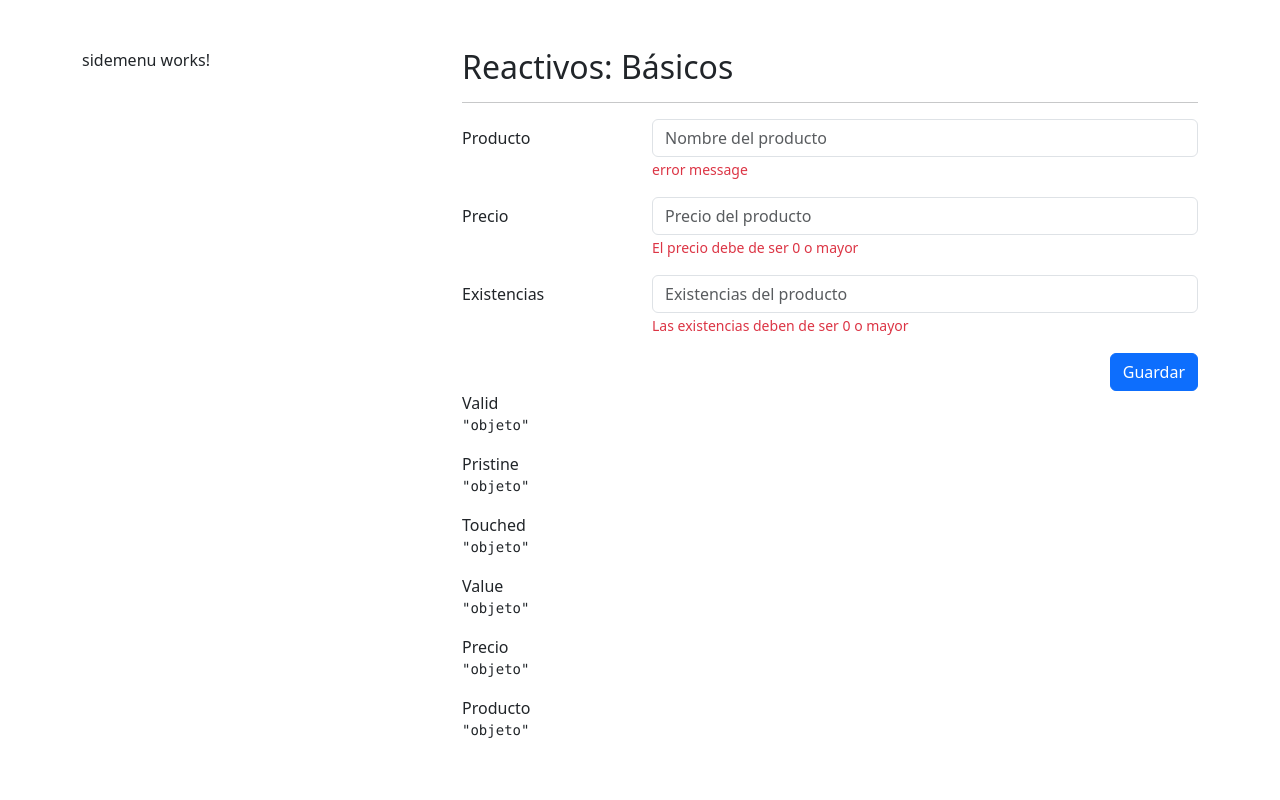
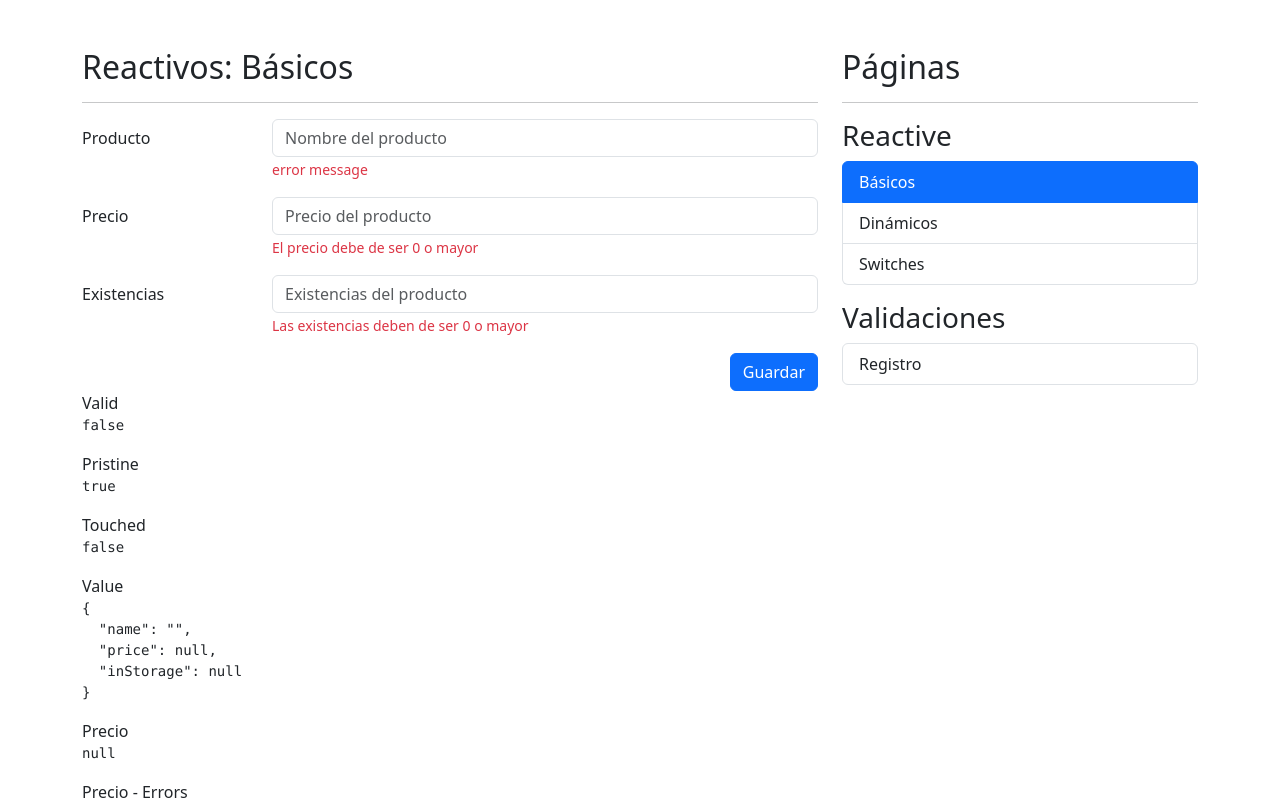
Before and after one commit to aws108/06--formulariosApp, an Angular app: page /reactive/basic in a window 1280 px wide. Shown: the top 800 px of the page. Built offline with nearby package versions, Linux system fonts and the light colour scheme.

Commit message:
Formularios reactivos y validaciones

```diff
--- a/src/app/app.component.html
+++ b/src/app/app.component.html
@@ -1,8 +1,8 @@
 <div class="row mt-5">
-    <div class="col-4">
-        <app-sidemenu></app-sidemenu>
-    </div>
     <div class="col">
         <router-outlet></router-outlet>
     </div>
+    <div class="col-12 col-sm-4">
+        <shared-sidemenu></shared-sidemenu>
+    </div>
 </div>
--- a/src/app/reactive/pages/basic-page/basic-page.component.html
+++ b/src/app/reactive/pages/basic-page/basic-page.component.html
@@ -4,16 +4,14 @@
 <div class="row">
     <div class="col">
 
-        <form autocomplete="off">
+        <form [formGroup]="myForm" (ngSubmit)="onSave()" autocomplete="off"> <!--1-->
 
             <!-- Campo de producto -->
             <div class="mb-3 row">
                 <label class="col-sm-3 col-form-label">Producto</label>
                 <div class="col-sm-9">
 
-                    <input type="text"
-                           class="form-control"
-                           placeholder="Nombre del producto">
+                    <input type="text" class="form-control" formControlName="name" placeholder="Nombre del producto"/>
 
                     <span class="form-text text-danger">
                         <!-- Debe de ser de 3 letras -->
@@ -26,9 +24,7 @@
             <div class="mb-3 row">
                 <label class="col-sm-3 col-form-label">Precio</label>
                 <div class="col-sm-9">
-                    <input type="number"
-                           class="form-control"
-                           placeholder="Precio del producto">
+                    <input type="number" class="form-control" formControlName="price" placeholder="Precio del producto">
                     <span class="form-text text-danger">
                         El precio debe de ser 0 o mayor
                     </span>
@@ -39,9 +35,7 @@
             <div class="mb-3 row">
                 <label class="col-sm-3 col-form-label">Existencias</label>
                 <div class="col-sm-9">
-                    <input type="number"
-                           class="form-control"
-                           placeholder="Existencias del producto">
+                    <input type="number" class="form-control" formControlName="inStorage" placeholder="Existencias del producto">
 
                     <span class="form-text text-danger">
                          Las existencias deben de ser 0 o mayor
@@ -73,21 +67,36 @@
     <div class="col">
 
         <span>Valid</span>
-        <pre>{{ 'objeto' | json }}</pre>
+        <pre>{{ myForm.valid | json }}</pre>
 
-        <span>Pristine</span>
-        <pre>{{ 'objeto' | json }}</pre>
+        <span>Pristine</span> <!--2-->
+        <pre>{{ myForm.pristine | json }}</pre>
 
         <span>Touched</span>
-        <pre>{{ 'objeto' | json }}</pre>
+        <pre>{{ myForm.touched | json }}</pre>
 
         <span>Value</span>
-        <pre>{{ 'objeto' | json }}</pre>
+        <pre>{{ myForm.value | json }}</pre>
 
         <span>Precio</span>
-        <pre>{{ 'objeto' | json }}</pre>
+        <pre>{{ myForm.controls['price'].value | json }}</pre> <!--Mostrará el valor del precio-->
+
+        <span>Precio - Errors</span>
+        <pre>{{ myForm.controls['price'].errors | json }}</pre>
 
         <span>Producto</span>
-        <pre>{{ 'objeto' | json }}</pre>
+        <pre>{{ myForm.controls['name'].value | json }}</pre>
+
+        <span>Producto - Errors</span>
+        <pre>{{ myForm.controls['name'].errors | json }}</pre>
     </div>
 </div>
+
+
+
+<!--
+
+1-> [formGroup]="myForm" Se enlaza el formulario del TS con el del HTML
+2-> Significa que el formulario no se ha tocado ni manipulado por el usuario, por lo que Touched es que el usuario lo ha tocado
+
+-->
--- a/src/app/reactive/pages/basic-page/basic-page.component.ts
+++ b/src/app/reactive/pages/basic-page/basic-page.component.ts
@@ -1,10 +1,49 @@
-import { Component } from '@angular/core';
+import { Component, OnInit } from '@angular/core';
+import { FormBuilder, FormControl, FormGroup, Validators } from '@angular/forms';
+
+const televisor = {
+  name: 'Samsung',
+  price: 800,
+  inStorage: 7,
+}
 
 @Component({
   templateUrl: './basic-page.component.html',
   styles: [
   ]
 })
-export class BasicPageComponent {
+export class BasicPageComponent implements OnInit{
+  // myForm: FormGroup = new FormGroup({ //Manera 1
+  //   name: new FormControl(''),
+  //   price: new FormControl(0),
+  //   inStorage: new FormControl(0)
+  // });
+
+  myForm: FormGroup = this.fb.group({
+    // name: ['', [], []], //1
+    name: ['', [Validators.required, Validators.minLength(3), Validators.maxLength(10)]], //2
+    price: [null, [Validators.required, Validators.min(0)]], //3
+    inStorage: [null, [Validators.required, Validators.min(0)]],
+  })
+
+  constructor(private fb: FormBuilder){} // Manera 2
+
+  ngOnInit(): void {
+    // this.myForm.reset(televisor) //5
+  }
+
+  onSave(): void {
+    if(this.myForm.invalid){return;}
+    console.log(this.myForm.value);
+    this.myForm.reset(); //4
+  }
 
 }
+
+
+// 1-> Valor inicial, validador síncrono, validador asíncrono
+// 2-> Con los validadores se pueden hacer cosas como esta: ['', [Validators.minLength(5)]] -> Por ejemplo, que tenga un mínimo de 3 letras
+// 3-> min es el valor mínimo
+// 4-> resetea el formulario cuando ya has guardado. Una vez se hace, deja los campos a null. Si se quiere dejar como hace el profe, dejar el campo a 0:
+// this.myForm.reset({price: 0, inStorage: 0});
+// 5-> Inicializa el formulario. Eso se hace en el caso de que a una web le llegue info de algún sitio o backend y la tenga que mostrar en un formulario.
--- a/src/app/reactive/reactive.module.ts
+++ b/src/app/reactive/reactive.module.ts
@@ -4,6 +4,7 @@ import { ReactiveRoutingModule } from './reactive-routing.module';
 import { BasicPageComponent } from './pages/basic-page/basic-page.component';
 import { DynamicPageComponent } from './pages/dynamic-page/dynamic-page.component';
 import { SwitchesPageComponent } from './pages/switches-page/switches-page.component';
+import { ReactiveFormsModule } from '@angular/forms';
 
 
 @NgModule({
@@ -14,7 +15,8 @@ import { SwitchesPageComponent } from './pages/switches-page/switches-page.compo
   ],
   imports: [
     CommonModule,
-    ReactiveRoutingModule
+    ReactiveRoutingModule,
+    ReactiveFormsModule,
   ]
 })
 export class ReactiveModule { }
--- /dev/null
+++ b/src/app/shared/components/side-menu/sidemenu.component.html
@@ -0,0 +1,18 @@
+<h2>Páginas</h2>
+<hr>
+
+<h3 class="mt-3">Reactive</h3>
+
+<ul class="list-group">
+    <li *ngFor="let item of reactiveMenu" class="list-group-item" [routerLink]="[item.route]" routerLinkActive="active">
+        {{item.title}}
+    </li>
+</ul>
+
+<h3 class="mt-3">Validaciones</h3>
+
+<ul class="list-group">
+    <li *ngFor="let item of authMenu" class="list-group-item" [routerLink]="[item.route]" routerLinkActive="active">
+        {{item.title}}
+    </li>
+</ul>
--- /dev/null
+++ b/src/app/shared/components/side-menu/sidemenu.component.ts
@@ -0,0 +1,24 @@
+import { Component } from '@angular/core';
+
+interface MenuItem {
+  title: string;
+  route: string;
+}
+
+@Component({
+  selector: 'shared-sidemenu',
+  templateUrl: './sidemenu.component.html',
+  styleUrls: ['./sidemenu.component.css']
+})
+export class SidemenuComponent {
+
+  reactiveMenu: MenuItem[] = [
+    {title: "Básicos", route: './reactive/basic'},
+    {title: "Dinámicos", route: './reactive/dynamic'},
+    {title: "Switches", route: './reactive/switches'}
+  ]
+
+  authMenu: MenuItem[] = [
+    {title: "Registro", route: './auth'}
+  ]
+}
--- a/src/app/shared/shared.module.ts
+++ b/src/app/shared/shared.module.ts
@@ -1,13 +1,15 @@
 import { NgModule } from '@angular/core';
 import { CommonModule } from '@angular/common';
-import { SidemenuComponent } from './sidemenu/sidemenu.component';
+import { SidemenuComponent } from './components/side-menu/sidemenu.component';
+import { RouterModule } from '@angular/router';
 
 @NgModule({
   declarations: [
     SidemenuComponent
   ],
   imports: [
-    CommonModule
+    CommonModule,
+    RouterModule
   ],
   exports:[
     SidemenuComponent
--- a/src/app/shared/sidemenu/sidemenu.component.html
+++ /dev/null
@@ -1 +0,0 @@
-<p>sidemenu works!</p>
```
Also changed, not shown: src/app/shared/sidemenu/sidemenu.component.ts (deleted, +0 -10 lines), src/app/shared/components/side-menu/sidemenu.component.css (added).
